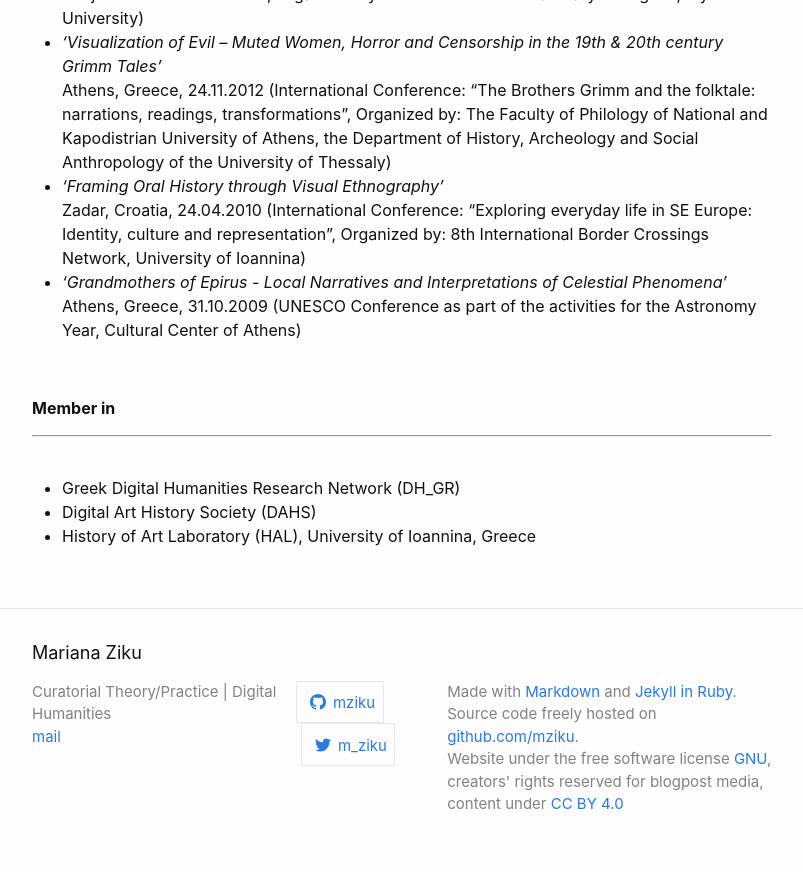
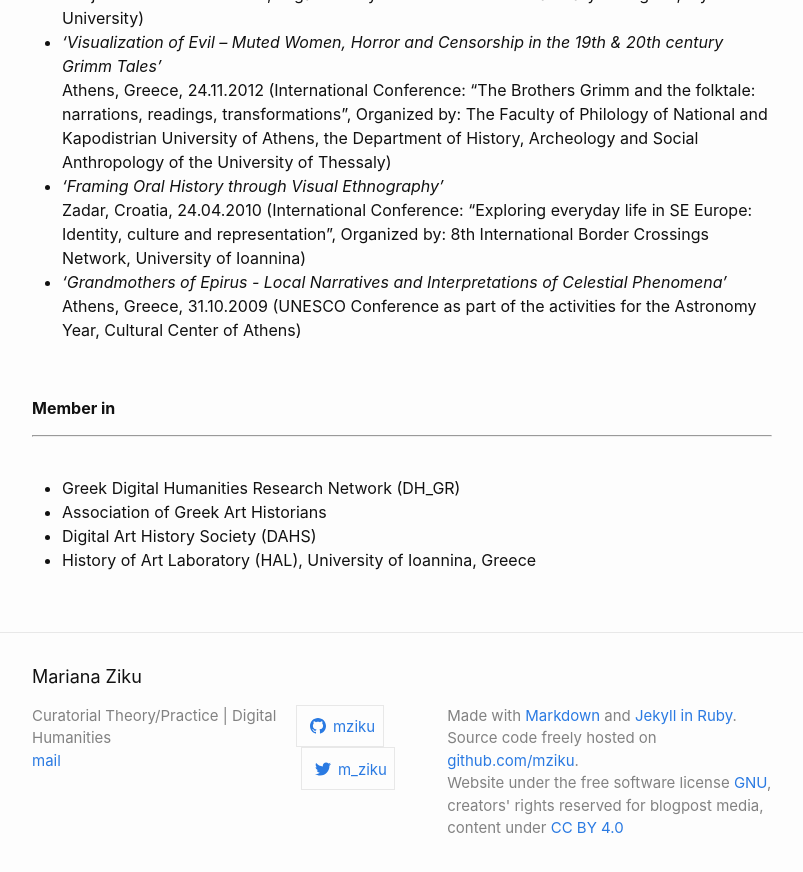
Before and after one commit to mziku/mziku.github.io, a Jekyll site: the page built from publications.md, in a window 1280 px wide and 900 px high, scrolled down 1586 px. Shown: the top 872 px of the window, without its empty margins (238-1041 px from the left). Built offline with Jekyll 4.4.1, drawn with Linux system fonts in a browser that asks for light colours.

Commit message:
Update publications.md

```diff
--- a/publications.md
+++ b/publications.md
@@ -70,5 +70,6 @@ Athens, Greece, 31.10.2009 (UNESCO Conference as part of the activities for the
 <br/>
 
 - Greek Digital Humanities Research Network (DH_GR)
+- Association of Greek Art Historians
 - Digital Art History Society (DAHS)
 - History of Art Laboratory (HAL), University of Ioannina, Greece
```
